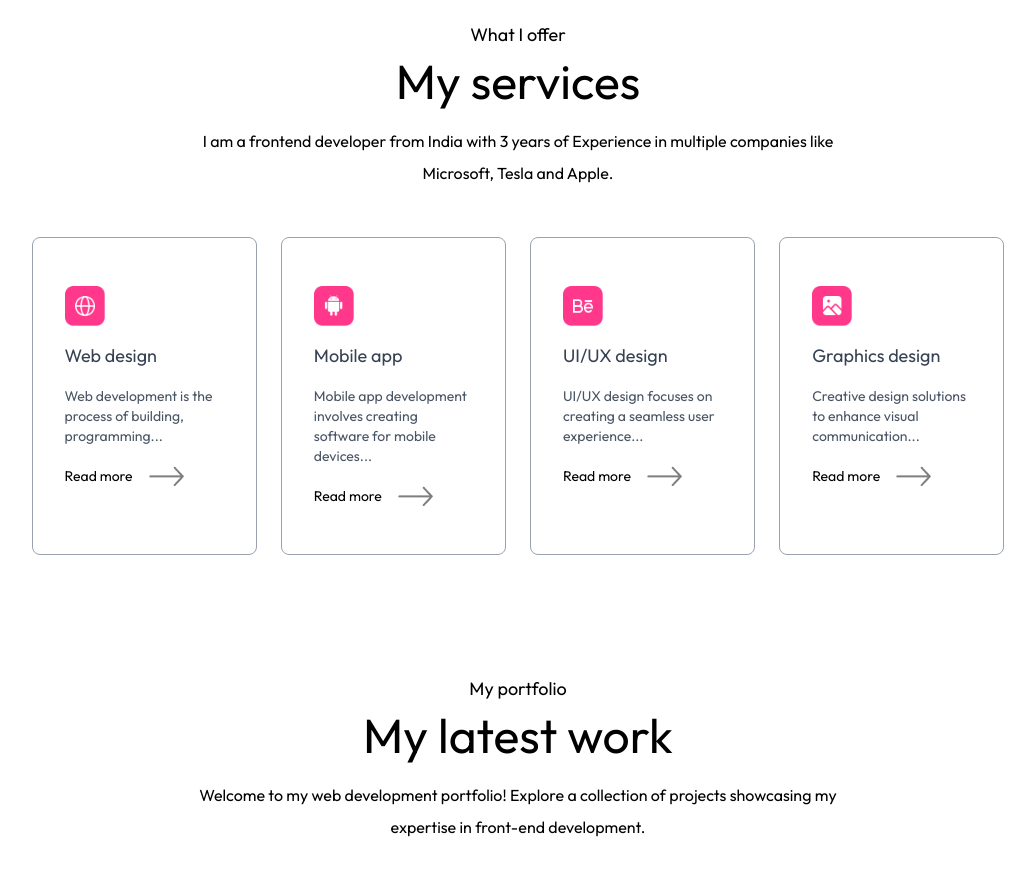
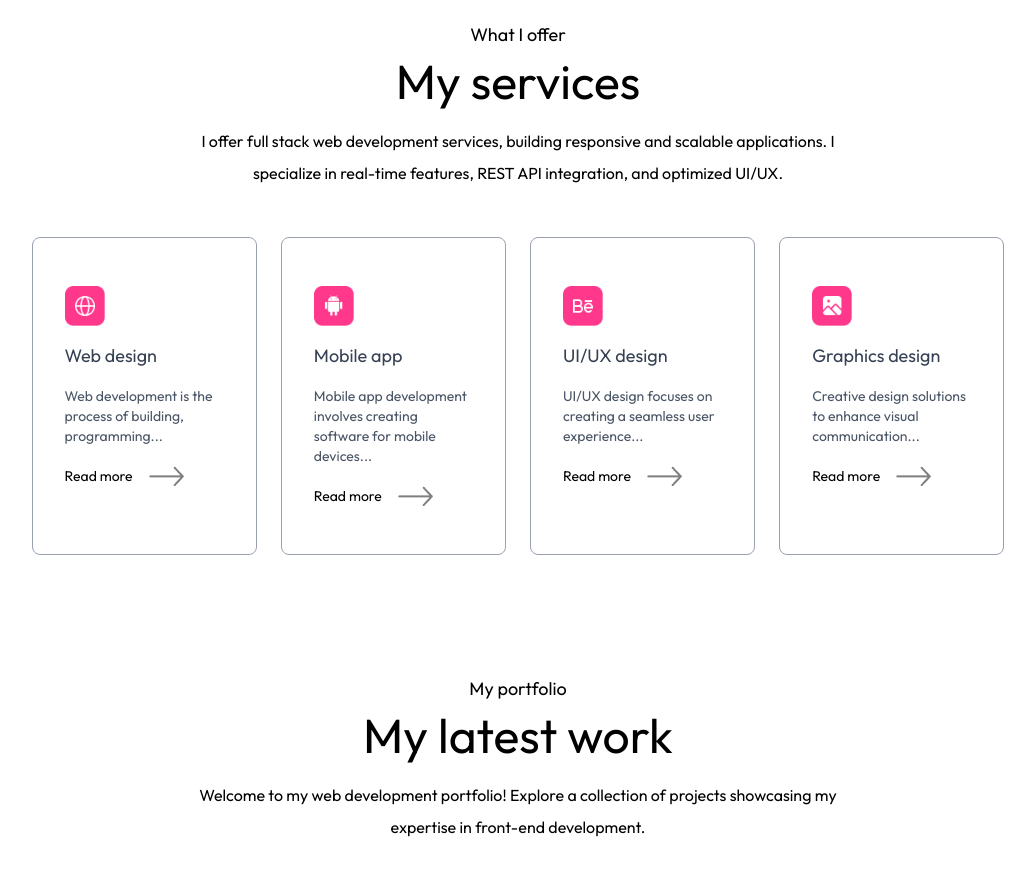
Before and after one commit to shashank-varshney21/portfolio-website, a Next.js app: page / in a window 1280 px wide. Shown: the part 1660-2549 px from the top of the page, without its empty margins (122-1157 px from the left). Built offline with nearby package versions, Linux system fonts and the light colour scheme; a web font is replaced by a local one.

Commit message:
Added changes in the services component

```diff
--- a/app/components/Services.jsx
+++ b/app/components/Services.jsx
@@ -26,7 +26,7 @@ const Services = () => {
             whileInView={{ opacity: 1 }}
             transition={{ duration: 0.5, delay: 0.7 }}
         className='text-center max-w-2xl mx-auto mt-5 mb-12 font-Ovo'>
-            I am a frontend developer from India with 3 years of Experience in multiple companies like Microsoft, Tesla and Apple.
+            I offer full stack web development services, building responsive and scalable applications. I specialize in real-time features, REST API integration, and optimized UI/UX.
         </motion.p>
 
         <motion.div
```
